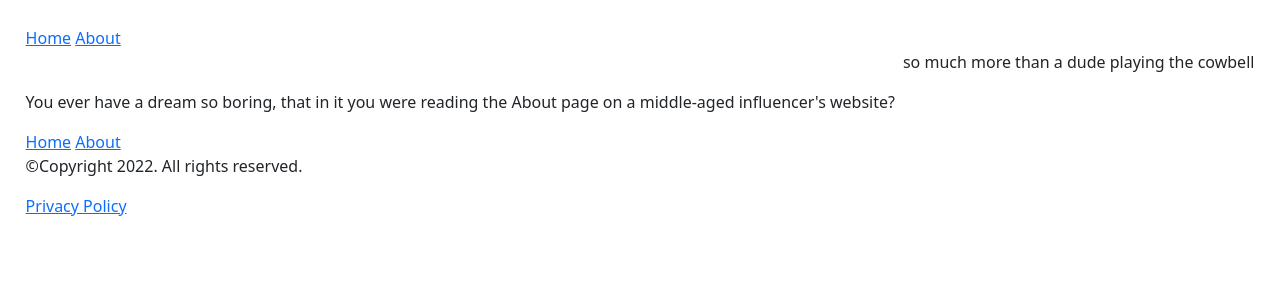
After one commit to Kelpins/ProjectInsite, a Flask app: page /about in a window 1280 px wide. The commit adds this page. Shown: the top 300 px of the page. Run offline with Flask 2, Linux system fonts and the light colour scheme.

Commit message:
Added all pages and images

```diff
--- a/burnie.com/BasePage_Static/app.py
+++ b/burnie.com/BasePage_Static/app.py
@@ -8,21 +8,29 @@ webData = []
 def index():
     return render_template('index.html.j2')
 
-@app.route('/register')
-def register():
-    return render_template('register.html.j2')
+@app.route('/about')
+def about():
+    return render_template('about.html.j2')
 
-@app.route('/create')
-def namePage():
-    return render_template('name.html.j2')
+@app.route('/privacy-policy')
+def privacy():
+    return render_template('privacy-policy.html.j2')
 
-@app.route('/upload', methods=["GET", "POST"])
-def uploadPage():
-    name = request.values.get("websiteName")
-    type = request.values.get("webType")
-    webData.append(name)
-    webData.append(type)
-    return render_template('upload.html.j2')
+# @app.route('/register')
+# def register():
+#     return render_template('register.html.j2')
+#
+# @app.route('/create')
+# def namePage():
+#     return render_template('name.html.j2')
+#
+# @app.route('/upload', methods=["GET", "POST"])
+# def uploadPage():
+#     name = request.values.get("websiteName")
+#     type = request.values.get("webType")
+#     webData.append(name)
+#     webData.append(type)
+#     return render_template('upload.html.j2')
 
 @app.route('/templates', methods=["GET", "POST"])
 def templatePage():
@@ -30,14 +38,14 @@ def templatePage():
     webData.append(files)
     return render_template('templates.html.j2')
 
-@app.route('/editwebsite', methods=["GET", "POST"])
-def create():
-    return render_template('editwebsite.html.j2', name=webData[0], webType=webData[1], files=webData[2])
-
-@app.route('/editwebsite', methods=["GET", "POST"])
-def generateWebsite():
-    name = request.values.get("websiteName")
-    return render_template('editwebsite.html.j2', name=name)
+# @app.route('/editwebsite', methods=["GET", "POST"])
+# def create():
+#     return render_template('editwebsite.html.j2', name=webData[0], webType=webData[1], files=webData[2])
+#
+# @app.route('/editwebsite', methods=["GET", "POST"])
+# def generateWebsite():
+#     name = request.values.get("websiteName")
+#     return render_template('editwebsite.html.j2', name=name)
 
 """
 @app.route('/test', methods=["POST"])
--- a/burnie.com/BasePage_Static/static/style.css
+++ b/burnie.com/BasePage_Static/static/style.css
@@ -23,6 +23,14 @@ body {
 
 }
 
+.top{
+/* Style stuff */
+}
+
+.bottom{
+  /* Style stuff */
+}
+
 #columns {
 
     display: flex;
--- /dev/null
+++ b/burnie.com/BasePage_Static/templates/about.html.j2
@@ -0,0 +1,52 @@
+{% extends "base.html.j2" %}
+
+{% block head %}
+
+<title>About</title>
+<p>You ever have a dream so boring, that in it you were reading the About page on a middle-aged influencer's website?</p>
+
+{% endblock %}
+
+{% block body %}
+
+<!-- Heading -->
+
+<h1></h1>
+
+<!-- Top left -->
+
+<div class="top left">
+
+</div>
+
+<!-- Top center -->
+
+<div class="top center">
+
+</div>
+
+<!-- Top right -->
+
+<div class="top right">
+
+</div>
+
+<!-- Bottom left -->
+
+<div class="bottom left">
+
+</div>
+
+<!-- Bottom center -->
+
+<div class="bottom center">
+
+</div>
+
+<!-- Bottom right -->
+
+<div class="bottom right">
+
+</div>
+
+{% endblock %}
--- a/burnie.com/BasePage_Static/templates/base.html.j2
+++ b/burnie.com/BasePage_Static/templates/base.html.j2
@@ -11,7 +11,7 @@
         <p id="cowbell" class="right">so much more than a dude playing the cowbell</p>
     </nav>
     <!-- IMAGE TRIANGLE THINGY -->
-        <!-- Image Thing -->
+        <!-- Image Swoosh Thing -->
         <!-- Heading -->
         <!-- SM Links -->
     {% block head %}
@@ -24,6 +24,20 @@
         integrity="sha384-OERcA2EqjJCMA+/3y+gxIOqMEjwtxJY7qPCqsdltbNJuaOe923+mo//f6V8Qbsw3"
         crossorigin="anonymous"></script>
     {% endblock %}
+    <!-- Footer -->
+    <footer>
+        <!-- diagonal swoosh -->
+        <!-- Home/About -->
+        <nav id="foot">
+            <a href="index">Home</a>
+            <a href="about">About</a>
+        </nav>
+        <!-- Copyright -->
+        <p>©Copyright 2022. All rights reserved.</p>
+        <!-- Privacy Policy -->
+        <a id="privacy-policy" href="privacy-policy">Privacy Policy</a>
+    </footer>
+
 </body>
 
 </html>
```
Also changed, not shown: burnie.com/BasePage_Static/templates/index.html.j2 (+4 -16 lines), burnie.com/BasePage_Static/templates/privacy-policy.html.j2 (added, +14 -0 lines), burnie.com/BasePage_Static/static/AboutHeader.png (added), burnie.com/BasePage_Static/static/CoolBurnie.jpg (added), burnie.com/BasePage_Static/static/GunKids.jpg (added), burnie.com/BasePage_Static/static/HomeHeader.png (added), burnie.com/BasePage_Static/static/LeaningBurnie.jpg (added), burnie.com/BasePage_Static/static/PrivacyHeader.png (added), burnie.com/BasePage_Static/static/Wife.jpg (added), burnie.com/BasePage_Static/static/YoungBurnie.jpg (added), burnie.com/BasePage_Static/static/YoungBurnie2.jpg (added), 1 other file.
